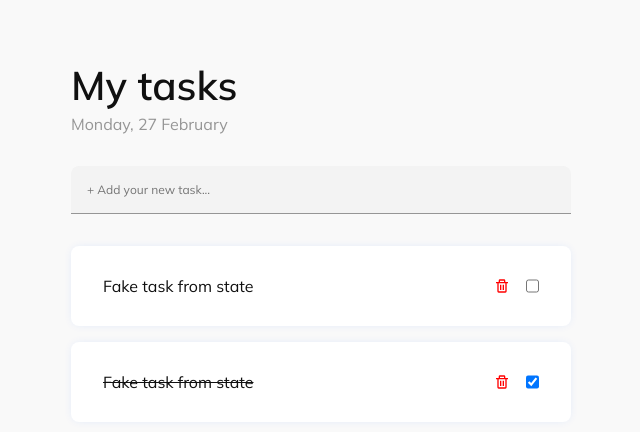
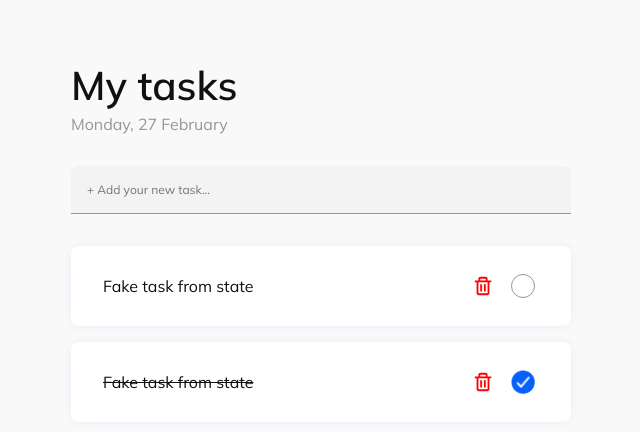
Before and after one commit to PrzybylskiMariusz/todo-react, a React (Vite) app: page / in a window 1280 px wide. Shown: the top 432 px of the page, without its empty margins (319-959 px from the left). Built offline with nearby package versions, Linux system fonts and the light colour scheme.

Commit message:
Change checkbox apperance to custom

```diff
--- a/src/components/ActionsWrapper/ActionsWrapper.styles.jsx
+++ b/src/components/ActionsWrapper/ActionsWrapper.styles.jsx
@@ -2,5 +2,6 @@ import styled from "styled-components";
 
 export const StyledActionsWrapper = styled.div`
 	display: flex;
+	align-items: center;
 	gap: 0.8rem;
 `;
--- a/src/components/ListItem/index.jsx
+++ b/src/components/ListItem/index.jsx
@@ -1,5 +1,6 @@
 import { StyledListItem } from "./ListItem.styles";
 import { BiTrash } from "react-icons/bi";
+import checkIcon from "../../assets/todo.svg";
 import styled from "styled-components";
 import ActionsWrapper from "../ActionsWrapper";
 import IconWrapper from "../IconWrapper";
@@ -8,19 +9,42 @@ const Paragraph = styled.p`
 	text-decoration: ${({ isDone }) => (isDone ? "line-through" : "none")};
 `;
 
+const StyledCheckbox = styled.input`
+	appearance: none;
+	width: 2.4rem;
+	height: 2.4rem;
+	border: 1px solid ${({ theme }) => theme.grey};
+	border-radius: 50%;
+	cursor: pointer;
+
+	&:checked {
+		background-image: url(${checkIcon});
+		background-size: 120%;
+		background-position: center;
+		border: none;
+	}
+`;
+
+const StyledBiTrash = styled(BiTrash)`
+	width: 2.2rem;
+	height: 2.2rem;
+`;
+
 const ListItem = ({ task, handleChangeTaskStatus, deleteTask }) => {
 	return (
 		<StyledListItem>
 			<Paragraph isDone={task.done}>{task.title}</Paragraph>
 			<ActionsWrapper>
 				<IconWrapper>
-					<BiTrash onClick={() => deleteTask(task.id)} />
+					<StyledBiTrash onClick={() => deleteTask(task.id)} />
 				</IconWrapper>
-				<input
-					type="checkbox"
-					defaultChecked={task.done}
-					onChange={() => handleChangeTaskStatus(task.id)}
-				/>
+				<IconWrapper>
+					<StyledCheckbox
+						type="checkbox"
+						defaultChecked={task.done}
+						onChange={() => handleChangeTaskStatus(task.id)}
+					/>
+				</IconWrapper>
 			</ActionsWrapper>
 		</StyledListItem>
 	);
```
Also changed, not shown: src/assets/todo.svg (added).
